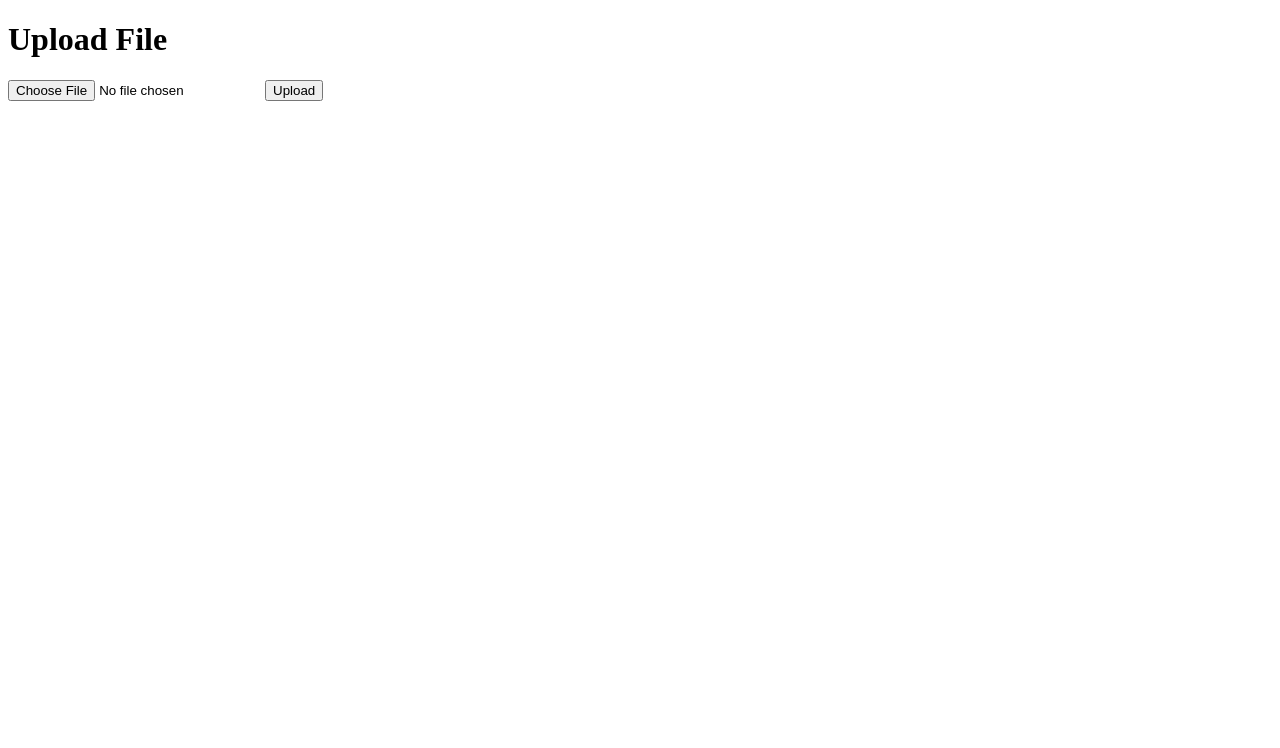
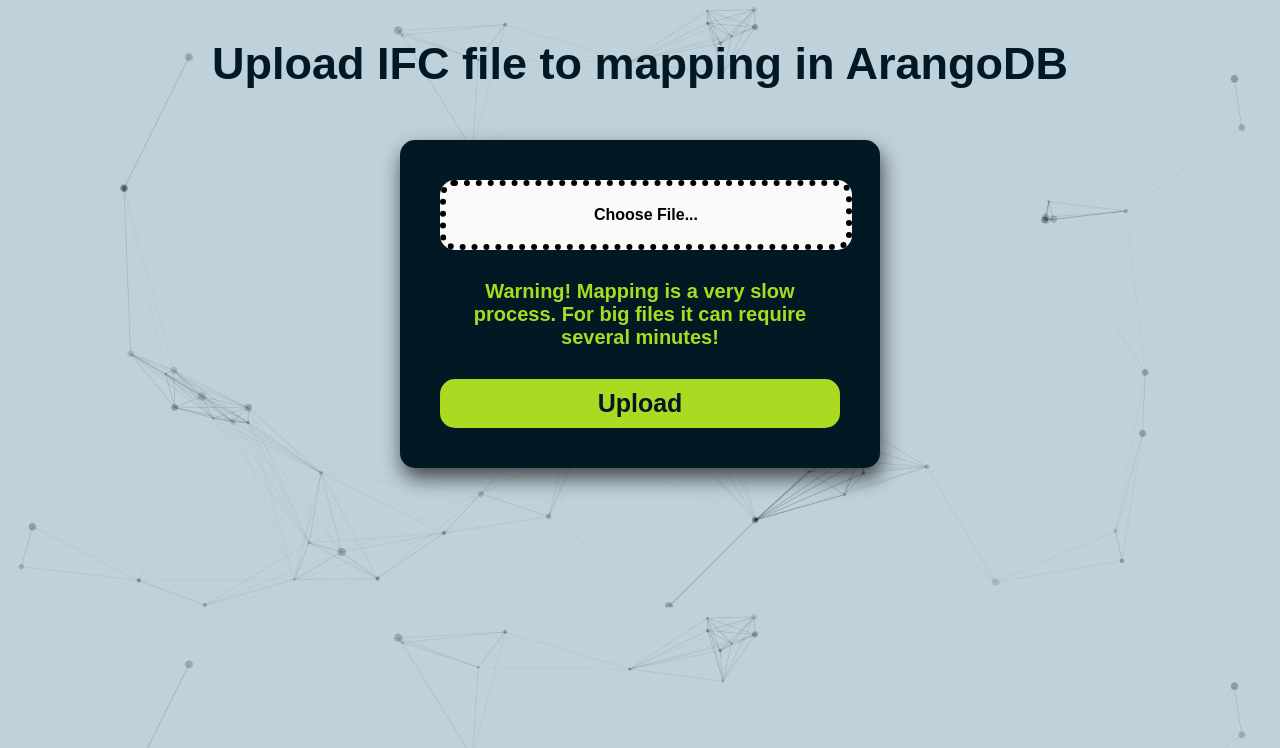
Before and after one commit to bandrea01/BDL_SAAS, a Flask app: page /main_page in a window 1280 px wide; the page is wider, and only the part inside the window is pictured. Shown: the top 748 px of that part. Run offline with Flask 3, Linux system fonts and the light colour scheme; the visitor is signed in with stand-in values (Sample User, id 1).

Commit message:
FIX MAPPING
Mapping solved!!!
Backend ok

```diff
--- a/flask_root/requirements.txt
+++ b/flask_root/requirements.txt
@@ -1,2 +1,6 @@
 Flask==2.3.3
 Jinja2==3.1.2
+Python-arango==7.9.1
+Ifcopenshell==0.7.0.231218
+lark-parser==0.12.0
+uuid==1.30
--- a/flask_root/src/App.py
+++ b/flask_root/src/App.py
@@ -65,11 +65,12 @@
 def upload_file():
     # Salva il file caricato e ottieni il percorso
     uploaded_file = request.files['file']
-    file_path = 'ifc\\' + uploaded_file.filename
+    file_path = '/src/ifc/' + uploaded_file.filename
     uploaded_file.save(file_path)
 
     # Esegui lo script py2arango con il percorso del file come argomento
-    subprocess.run(['python', 'py2arango.py', file_path])
+    os.system('python /src/py2arango.py' + file_path)
+    return render_template('main_page.html')
 
 if __name__ == '__main__':
     app.run(debug=True)
--- a/flask_root/src/py2arango.py
+++ b/flask_root/src/py2arango.py
@@ -133,7 +133,7 @@
 ifc_file = ifcopenshell.open(ifc_file_path)
 
 # Inizializzazione e utilizzo del grafo
-# create_full_graph(db, ifc_file)
+create_full_graph(db, ifc_file)
 
 graph = db.create_graph("grafoProva", edge_definitions=[
     {
--- a/flask_root/src/templates/login.html
+++ b/flask_root/src/templates/login.html
@@ -25,8 +25,8 @@
             background-color: #021823;
             padding: 20px;
             border-radius: 15px;
-            box-shadow: 0 2px 4px rgba(0, 0, 0, 0.1);
             width: 300px;
+            box-shadow: 2px 10px 20px 0 rgb(0 0 0 / 66%);
         }
 
         .login-container h2 {
--- a/flask_root/src/templates/main_page.html
+++ b/flask_root/src/templates/main_page.html
@@ -3,13 +3,174 @@
 <head>
     <meta charset="UTF-8">
     <meta name="viewport" content="width=device-width, initial-scale=1.0">
-    <title>Upload File</title>
+    <title>Big Data Lab | Software as a Service</title>
+    <style>
+        body {
+            font-family: 'Arial', sans-serif;
+            background-color: #bfd1da;
+            display: flex;
+            align-items: center;
+            justify-content: center;
+            flex-direction: column; /* Aggiunto per centrare i contenuti verticalmente */
+            background-image: url("{{ url_for('static', filename='graph_image.png') }}");
+            background-size: cover;
+            max-width: 100%;
+            overflow-x: hidden;
+        }
+
+        .upload-container {
+            background-color: #021823;
+            padding: 40px;
+            border-radius: 15px;
+            width: 400px; /* Aumentato il width per lasciare spazio al testo */
+            text-align: center; /* Centrare il testo */
+            box-shadow: 2px 10px 20px 0 rgb(0 0 0 / 66%);
+        }
+
+        .upload-container h2 {
+            text-align: center;
+            color: white;
+            margin-bottom: 20px;
+        }
+
+        .upload-container form {
+            display: flex;
+            flex-direction: column;
+        }
+
+        .upload-container form input[type='file'] {
+            padding: 20px;
+            margin-bottom: 20px; /* Aumentato lo spazio inferiore */
+            border-radius: 15px;
+            background-color: white;
+            color: #021823;
+            font-size: 20px;
+            text-align: center; /* Centrare il testo */
+            width: 100%; /* Fatto in modo che occupi tutta la larghezza del container */
+        }
+
+        .visually-hidden {
+            position: absolute;
+            width: 1px;
+            height: 1px;
+            padding: 0;
+            margin: -1px;
+            overflow: hidden;
+            clip: rect(0, 0, 0, 0);
+            border: 0;
+        }
+
+        .upload-container form .upload-button {
+            background-color: #aadb22;
+            color: #021823;
+            font-weight: bold;
+            font-size: 25px;
+            padding: 10px 0; /* Aumentato il padding per rendere il pulsante più grande */
+            border: none;
+            border-radius: 15px;
+            cursor: pointer;
+            transition: background-color 0.3s, color 0.3s; /* Aggiunto anche il colore alla transizione */
+            width: 100%; /* Fatto in modo che occupi tutta la larghezza del container */
+        }
+
+        .upload-container form .file-button {
+            background-color: #fafafa;
+            border-style: dotted;
+            border-width: 6px;
+            font-weight: bold;
+            padding: 20px 0; /* Aumentato il padding per rendere il pulsante più grande */
+            border-radius: 15px;
+            cursor: pointer;
+            transition: background-color 0.3s, color 0.3s; /* Aggiunto anche il colore alla transizione */
+            width: 100%; /* Fatto in modo che occupi tutta la larghezza del container */
+        }
+
+        .upload-container form .upload-button:hover {
+            background-color: #bfd1da;
+            border-color: #021823;
+        }
+
+        .flex-container {
+            text-align: center;
+            display: flex;
+            justify-content: center;
+            align-items: center;
+            flex-direction: column; /* Aggiunto per centrare i contenuti verticalmente */
+            padding-bottom: 40px;
+        }
+
+        .flex-container h1 {
+            font-size: 45px;
+            color: #021823;
+            margin-bottom: 10px; /* Aggiunto margine inferiore */
+            font-weight: bolder;
+        }
+
+        .upload-container p {
+            font-size: 20px; /* Dimensione del carattere più piccola */
+            padding: 10px; /* Aggiunto spazio interno */
+            color: #aadb22;
+            font-weight: bold;
+            margin-bottom: 20px; /* Aggiunto margine inferiore */
+        }
+
+        .flex-container img {
+            margin-right: 30px;
+            width: 100px;
+            height: auto;
+        }
+
+    </style>
 </head>
 <body>
-    <h1>Upload File</h1>
-    <form action="/upload" method="post" enctype="multipart/form-data">
-        <input type="file" name="file">
-        <button type="submit">Upload</button>
-    </form>
+
+<div class="flex-container">
+    <div class="flex-container">
+        <h1>Upload IFC file to mapping in ArangoDB</h1>
+    </div>
+    <div class="upload-container">
+        <form action="/upload" method="post" enctype="multipart/form-data">
+            <label for="file-upload" class="file-button">Choose File...</label>
+            <input type="file" id="file-upload" name="file" class="visually-hidden">
+            <p>Warning! Mapping is a very slow process. For big files it can require several minutes!</p>
+            <button type="submit" class="upload-button">Upload</button>
+        </form>
+    </div>
+</div>
+
+<script>
+    document.addEventListener("DOMContentLoaded", function() {
+        const fileInput = document.getElementById("file-upload");
+        const fileButton = document.querySelector(".file-button");
+        const uploadForm = document.querySelector("form");
+
+        fileInput.addEventListener("change", function() {
+            const file = fileInput.files[0];
+            const allowedExtensions = ["ifc"];
+
+            if (file) {
+                const fileExtension = file.name.split(".").pop().toLowerCase();
+                if (!allowedExtensions.includes(fileExtension)) {
+                    alert("Invalid file type. Please choose an .ifc file.");
+                    fileInput.value = ""; // Rimuove il file selezionato
+                    fileButton.innerText = "Choose File";
+                } else {
+                    fileButton.innerText = file.name;
+                }
+            }
+        });
+
+        uploadForm.addEventListener("submit", function(event) {
+            const file = fileInput.files[0];
+            if (!file) {
+                event.preventDefault(); // Impedisce l'invio del modulo se non è stato selezionato alcun file
+                alert("Please insert an .ifc file.");
+            }
+        });
+    });
+</script>
+
+
+
 </body>
 </html>
```
